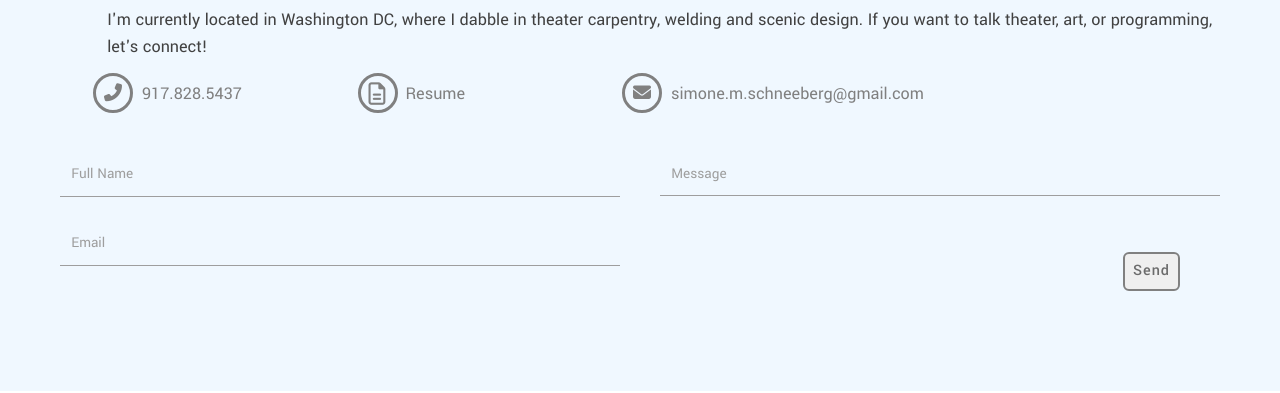
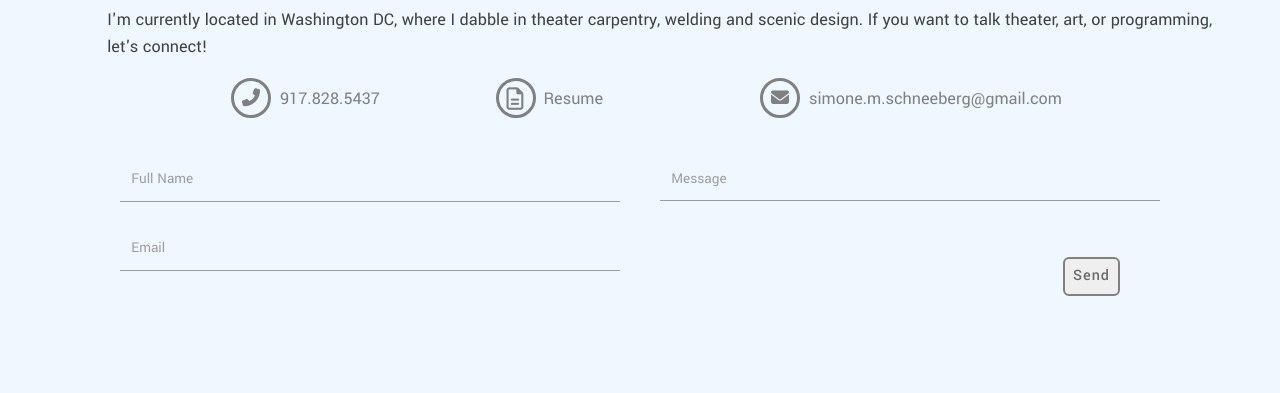
Before and after one commit to sschneeberg/portfolio, a React (Create React App) app: page / in a window 1280 px wide. Shown: the part 1567-1960 px from the top of the page. Built offline with nearby package versions, Linux system fonts and the light colour scheme.

Commit message:
styling tweaks

```diff
--- a/src/Components/css/Contact.css
+++ b/src/Components/css/Contact.css
@@ -4,7 +4,8 @@ div.form {
 
 form {
     display: flex;
-    width: 100%;
+    width: 90%;
+    margin: 0 auto;
 }
 
 form div#info,
@@ -36,20 +37,11 @@ form button:hover {
     cursor: pointer;
 }
 
-@media (max-width: 600px) {
-    form {
-        flex-direction: column;
-    }
-    form div#info,
-    form div#msg {
-        width: 100%;
-    }
-}
-
 .contactLinks {
     display: flex;
     width: 50%;
     justify-content: space-between;
+    margin-left: 12%;
 }
 
 a.contactLink {
@@ -68,11 +60,19 @@ a.contactLink p {
 .miniAbout {
     width: 97%;
     margin: 0 auto;
-    margin-bottom: 10px;
+    margin-bottom: 15px;
 }
 
 @media (max-width: 900px) {
     .contactLinks {
         flex-direction: column;
     }
+    form {
+        flex-direction: column;
+        width: 100%;
+    }
+    form div#info,
+    form div#msg {
+        width: 100%;
+    }
 }
```
